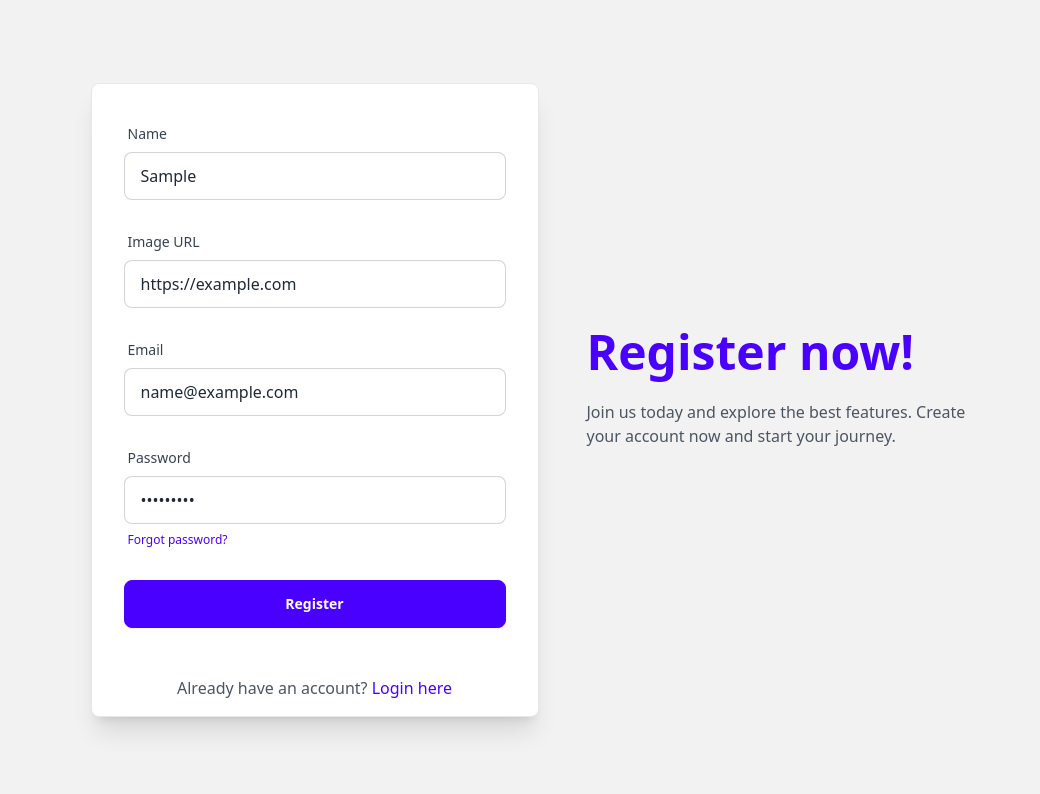
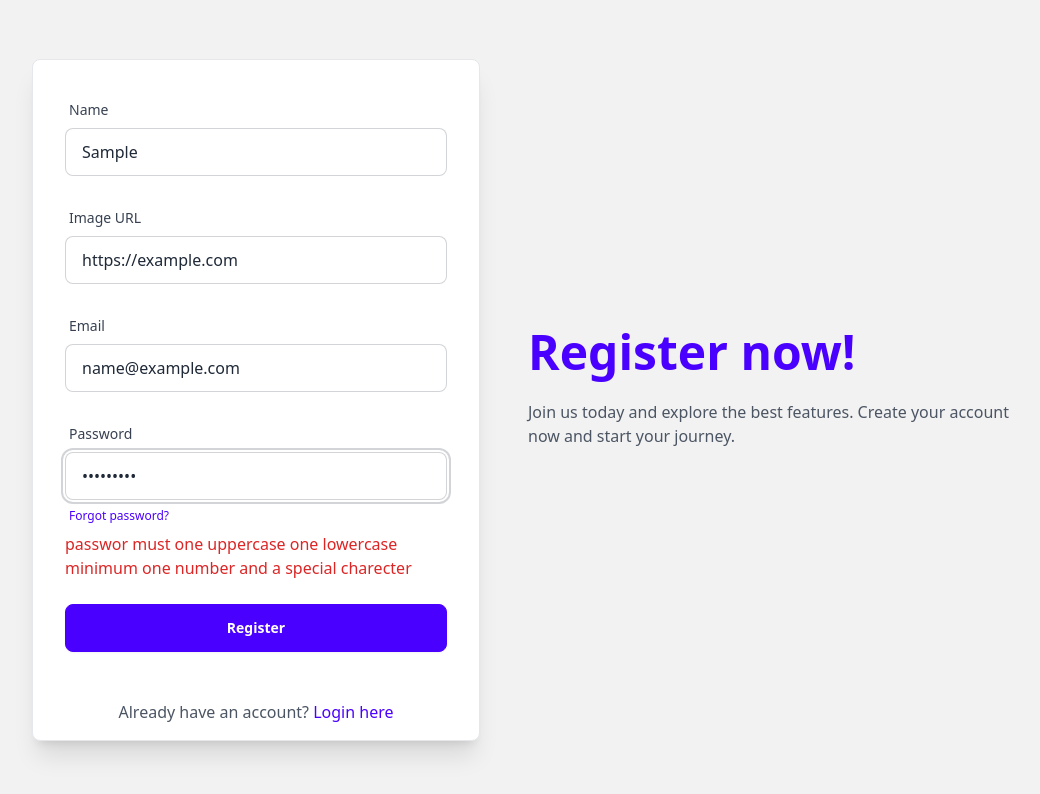
Before and after one commit to SudiptaRoy05/bistro-boss-client, a React (Vite) app: page /register in a window 1280 px wide. Both pictures are taken after typing "Sample", "https://example.com", "name@example.com", "Sample123" into the empty fields and a click on the button "Register". Shown: the top 794 px of the page, without its empty margins (104-1144 px from the left). Built offline with nearby package versions, Linux system fonts and the light colour scheme; no server answers.

Commit message:
user register functionality added

```diff
--- a/src/Pages/Login/Login.jsx
+++ b/src/Pages/Login/Login.jsx
@@ -2,6 +2,7 @@ import { useContext, useEffect, useRef, useState } from 'react';
 import { loadCaptchaEnginge, LoadCanvasTemplate, validateCaptcha } from 'react-simple-captcha';
 import { AuthContext } from '../../Provider/AuthProvider';
 import { Link } from 'react-router-dom';
+import { Helmet } from 'react-helmet';
 
 export default function Login() {
     const captchaRef = useRef(null)
@@ -35,6 +36,9 @@ export default function Login() {
     }
     return (
         <div className="hero bg-base-200 min-h-screen px-4">
+            <Helmet>
+                <title>Bistro Boss | Login</title>
+            </Helmet>
             <div className="hero-content flex flex-col lg:flex-row gap-12 items-center">
                 {/* Text Section */}
                 <div className="text-center lg:text-left max-w-lg">
--- a/src/Pages/Register/Register.jsx
+++ b/src/Pages/Register/Register.jsx
@@ -1,14 +1,32 @@
+import { useContext } from "react";
+import { Helmet } from "react-helmet";
 import { useForm } from "react-hook-form";
 import { Link } from "react-router-dom";
+import { AuthContext } from "../../Provider/AuthProvider";
+import { Result } from "postcss";
 
 export default function Register() {
+    const { createUser } = useContext(AuthContext);
+
     const { register, handleSubmit, formState: { errors }, } = useForm()
     const onSubmit = data => {
         console.log(data);
+        const email = data.email;
+        const password = data.password;
+        createUser(email, password)
+            .then(Result => {
+                const user = Result.user
+                console.log(user);
+            })
     }
+
+
 
     return (
         <div className="hero bg-base-200 min-h-screen px-4">
+            <Helmet>
+                <title>Bistro Boss | Register</title>
+            </Helmet>
             <div className="hero-content flex flex-col lg:flex-row-reverse items-center gap-12">
                 {/* Text Section */}
                 <div className="text-center lg:text-left max-w-lg">
@@ -71,14 +89,22 @@ export default function Register() {
                             <input
                                 type="password"
                                 name="password"
-                                {...register("password", { required: true, minLength: 6, maxLength: 20 })}
+                                {...register("password", {
+                                    required: true,
+                                    minLength: 6,
+                                    maxLength: 20,
+                                    pattern: /^(?=.*[a-z])(?=.*[A-Z])(?=.*\d)(?=.*[@$!%*?&])[A-Za-z\d@$!%*?&]{6,20}$/
+                                })}
                                 placeholder="Enter your password"
                                 className="input input-bordered w-full text-gray-800"
                             />
                             <label className="label">
                                 <a href="#" className="label-text-alt link link-hover text-primary">Forgot password?</a>
                             </label>
-                            {errors.password && <span className="text-red-600">This field is required</span>}
+                            {errors.password?.type === "required" && <span className="text-red-600">This field is required</span>}
+                            {errors.password?.type === 'minLength' && <span className="text-red-600">password should be minimum 6 character</span>}
+                            {errors.password?.type === 'maxLength' && <span className="text-red-600">passwor must be less than 20 character</span>}
+                            {errors.password?.type === 'pattern' && <span className="text-red-600">passwor must one uppercase one lowercase minimum one number and a special charecter</span>}
                         </div>
                         {/* Register Button */}
                         <div className="form-control mt-6">
```
